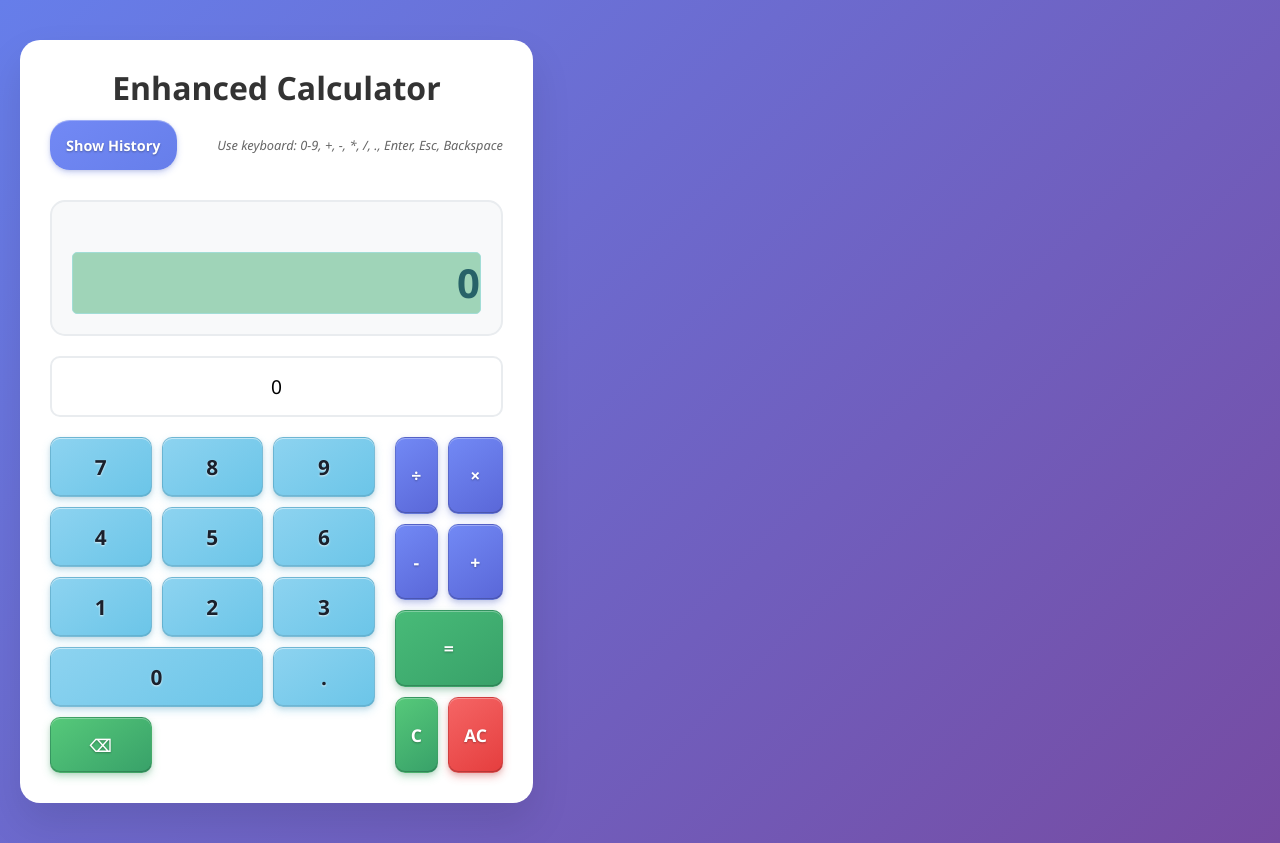
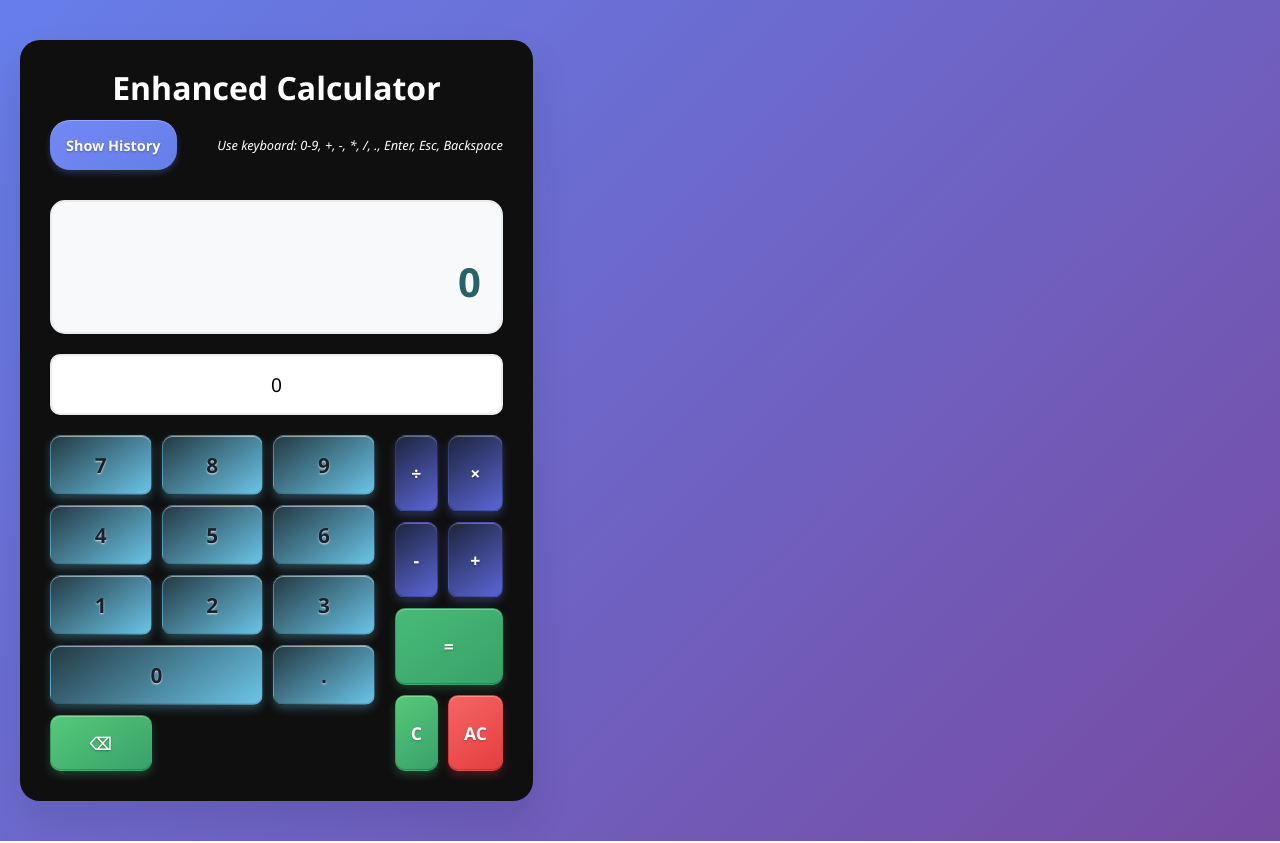
Before and after one commit to marlonmunoz/calculator_project, a React (Vite) app in the folder 50CALC/: page / in a window 1280 px wide. Built offline with nearby package versions, Linux system fonts and the light colour scheme.

Commit message:
UI and minor functionality applied, CSS updated

```diff
--- a/50CALC/src/App.css
+++ b/50CALC/src/App.css
@@ -9,6 +9,8 @@ body {
   background: linear-gradient(135deg, #667eea 0%, #764ba2 100%);
   min-height: 100vh;
 }
+
+
 
 .App {
   display: flex;
@@ -26,7 +28,7 @@ body {
 }
 
 .calculator {
-  background: white;
+  background: rgb(15, 15, 15);
   border-radius: 20px;
   padding: 30px;
   box-shadow: 0 20px 40px rgba(0,0,0,0.1);
@@ -39,7 +41,7 @@ body {
 }
 
 .header h1 {
-  color: #333;
+  color: #ffffff;
   margin: 0 0 15px 0;
   font-size: 2rem;
 }
@@ -54,7 +56,7 @@ body {
 
 .keyboard-hint {
   font-size: 0.8rem;
-  color: #666;
+  color: #ffffff;
   font-style: italic;
 }
 
@@ -101,9 +103,9 @@ body {
   font-size: 2.5rem;
   font-weight: bold;
   color: #276268;
-  background-color: #9fd4b8;
-  border-radius: 5px;
-  border: 1px solid rgb(161, 221, 214);
+  /* background-color: #9fd4b8; */
+  /* border-radius: 5px; */
+  /* border: 1px solid rgb(161, 221, 214); */
   margin: 0;
   min-height: 50px;
   display: flex;
@@ -186,7 +188,7 @@ button:active {
 }
 
 .number {
-  background: linear-gradient(145deg, #8dd3f0, #6bc5e8);
+  background: linear-gradient(145deg, #233942, #6bc5e8);
   color: #1a202c;
   border: 1px solid rgba(0,0,0,0.1);
   font-size: 1.3rem;
@@ -219,7 +221,7 @@ button:active {
 }
 
 .operator {
-  background: linear-gradient(145deg, #7289f5, #5a67d8);
+  background: linear-gradient(145deg, #1e243d, #5a67d8);
   color: white;
   text-shadow: 0 1px 2px rgba(0,0,0,0.3);
   box-shadow:
@@ -295,7 +297,7 @@ button:active {
 }
 
 .history-panel {
-  background: white;
+  background: rgb(0, 0, 0);
   border-radius: 20px;
   padding: 25px;
   box-shadow: 0 20px 40px rgba(0,0,0,0.1);
@@ -315,7 +317,7 @@ button:active {
 
 .history-header h3 {
   margin: 0;
-  color: #333;
+  color: #ffffff;
 }
 
 .clear-history {
@@ -355,7 +357,7 @@ button:active {
 
 .no-history {
   text-align: center;
-  color: #666;
+  color: #ffffff;
   font-style: italic;
   margin: 40px 0;
 }
--- a/50CALC/src/App.jsx
+++ b/50CALC/src/App.jsx
@@ -8,6 +8,7 @@ function App() {
   const [currentInput, setCurrentInput] = useState('');
   const [operation, setOperation] = useState('');
   const [waitingForOperand, setWaitingForOperand] = useState(false);
+  const [displayExpression, setDisplayExpression] = useState('');
   const [history, setHistory] = useState([]);
   const [showHistory, setShowHistory] = useState(false);
 
@@ -84,17 +85,37 @@ function App() {
     } else {
       setCurrentInput(currentInput === '0' ? num : currentInput + num);
     }
-    inputRef.current.value = currentInput === '0' ? num : currentInput + num;
+
+    const newInput = currentInput === '0' ? num : currentInput + num;
+    inputRef.current.value = newInput;
+
+    // Update display expression
+    if (result !== 0 && operation && waitingForOperand) {
+      setDisplayExpression(`${result} ${operation} ${num}`);
+    } else if (result !== 0 && operation) {
+      setDisplayExpression(`${result} ${operation} ${newInput}`);
+    }
   }
 
   function appendDecimal() {
+    let newInput;
     if (waitingForOperand) {
       setCurrentInput('0.');
       setWaitingForOperand(false);
+      newInput = '0.';
     } else if (currentInput.indexOf('.') === -1) {
-      setCurrentInput(currentInput + '.');
+      newInput = currentInput + '.';
+      setCurrentInput(newInput);
+    } else {
+      return; // Don't add decimal if one already exists
     }
-    inputRef.current.value = currentInput.indexOf('.') === -1 ? currentInput + '.' : currentInput;
+
+    inputRef.current.value = newInput;
+
+    // Update display expression
+    if (result !== 0 && operation) {
+      setDisplayExpression(`${result} ${operation} ${newInput}`);
+    }
   }
 
   function backspace() {
@@ -102,15 +123,30 @@ function App() {
       const newInput = currentInput.slice(0, -1);
       setCurrentInput(newInput);
       inputRef.current.value = newInput;
+
+      // Update display expression
+      if (result !== 0 && operation) {
+        setDisplayExpression(`${result} ${operation} ${newInput}`);
+      }
     } else {
       setCurrentInput('0');
       inputRef.current.value = '0';
+
+      // Update display expression
+      if (result !== 0 && operation) {
+        setDisplayExpression(`${result} ${operation} 0`);
+      }
     }
   }
 
   function clearInput() {
     setCurrentInput('0');
     inputRef.current.value = '0';
+
+    // Update display expression
+    if (result !== 0 && operation) {
+      setDisplayExpression(`${result} ${operation} 0`);
+    }
   }
 
   function resetAll() {
@@ -118,6 +154,7 @@ function App() {
     setCurrentInput('0');
     setOperation('');
     setWaitingForOperand(false);
+    setDisplayExpression('');
     inputRef.current.value = '0';
   }
 
@@ -126,11 +163,15 @@ function App() {
 
     if (result === 0) {
       setResult(inputValue);
+      setDisplayExpression(`${inputValue} ${nextOperation}`);
     } else if (operation) {
       const currentResult = result || 0;
       const calculationResult = performCalculation(currentResult, inputValue, operation);
 
       setResult(calculationResult);
+      setDisplayExpression(`${calculationResult} ${nextOperation}`);
+    } else {
+      setDisplayExpression(`${result} ${nextOperation}`);
     }
 
     setWaitingForOperand(true);
@@ -149,6 +190,7 @@ function App() {
       setOperation('');
       setCurrentInput(calculationResult.toString());
       setWaitingForOperand(true);
+      setDisplayExpression(''); // Clear expression after calculation
       inputRef.current.value = calculationResult.toString();
     }
   }
@@ -197,7 +239,7 @@ function App() {
           <form>
             <div className="display">
               <div className="operation-display">
-                {result !== 0 && operation ? `${result} ${operation}` : ''}
+                {displayExpression}
               </div>
               <p ref={resultRef} className="result">
                 {currentInput || '0'}
```
